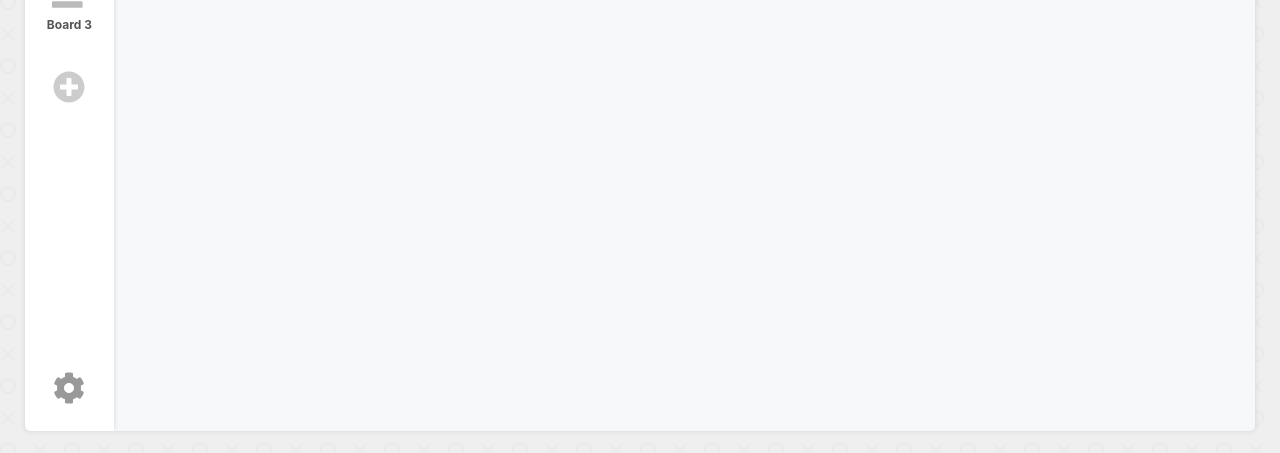
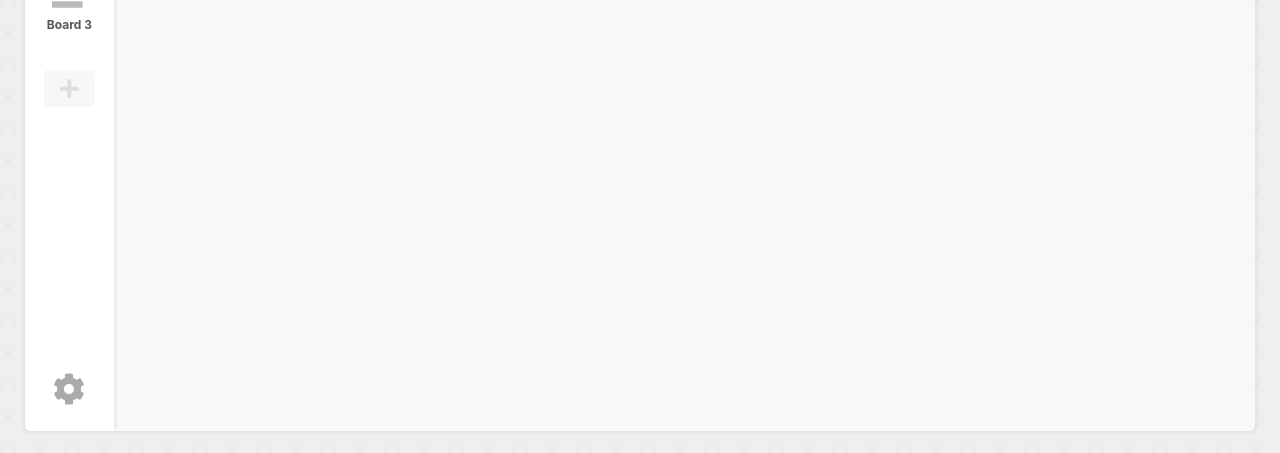
Before and after one commit to HigorLoren/donko, a React (Create React App) app: page / in a window 1280 px wide. Shown: the part 390-843 px from the top of the page. Built offline with nearby package versions, Linux system fonts and the light colour scheme.

Commit message:
:lipstick: Sidebar addBoardIcon changed

```diff
--- a/src/components/SidebarMenu/SidebarMenu.js
+++ b/src/components/SidebarMenu/SidebarMenu.js
@@ -24,8 +24,8 @@ const SidebarMenu = props => {
         );
       })}
       <div className={`${classes.AddBoardOption} tc w-100 relative`}>
-        <button className="pointer" onClick={props.newBoard}>
-          <FontAwesomeIcon icon="plus-circle" className={`${classes.AddBoardIcon} moon-gray`} />
+        <button className="pointer bg-black-03 ph3 pv2 br2" onClick={props.newBoard}>
+          <FontAwesomeIcon icon="plus" size="lg" className="black-10" />
         </button>
       </div>
       <div
@@ -33,7 +33,7 @@ const SidebarMenu = props => {
         style={{ marginTop: "auto" }}
       >
         <button className="pointer" onClick={() => changeShowFloatMenu(prevState => !prevState)}>
-          <FontAwesomeIcon icon="cog" className={`${classes.SettingsIcon} silver`} />
+          <FontAwesomeIcon icon="cog" size="2x" className="light-silver" />
         </button>
         {showFloatMenu ? (
           <FloatMenu
--- a/src/components/SidebarMenu/SidebarMenu.module.css
+++ b/src/components/SidebarMenu/SidebarMenu.module.css
@@ -19,11 +19,6 @@
   margin: 10px 0 10px 0;
 }
 
-.AddBoardIcon {
-  width: 32px !important;
-  height: auto;
-}
-
 .AddBoardOption {
   padding: 14px 0;
   margin: 0 0 20px 0;
@@ -33,11 +28,6 @@
   opacity: 0.7;
   transition: opacity 0.12s ease-in-out;
   color: rgb(248, 248, 248);
-}
-
-.SettingsIcon {
-  width: 32px !important;
-  height: auto;
 }
 
 .SettingsMenuOption {
--- a/src/index.css
+++ b/src/index.css
@@ -56,3 +56,7 @@ button:focus {
 .left-30perc {
   left: 30%;
 }
+
+.bg-black-03 {
+  background-color: rgba(0, 0, 0, 0.03);
+}
```
